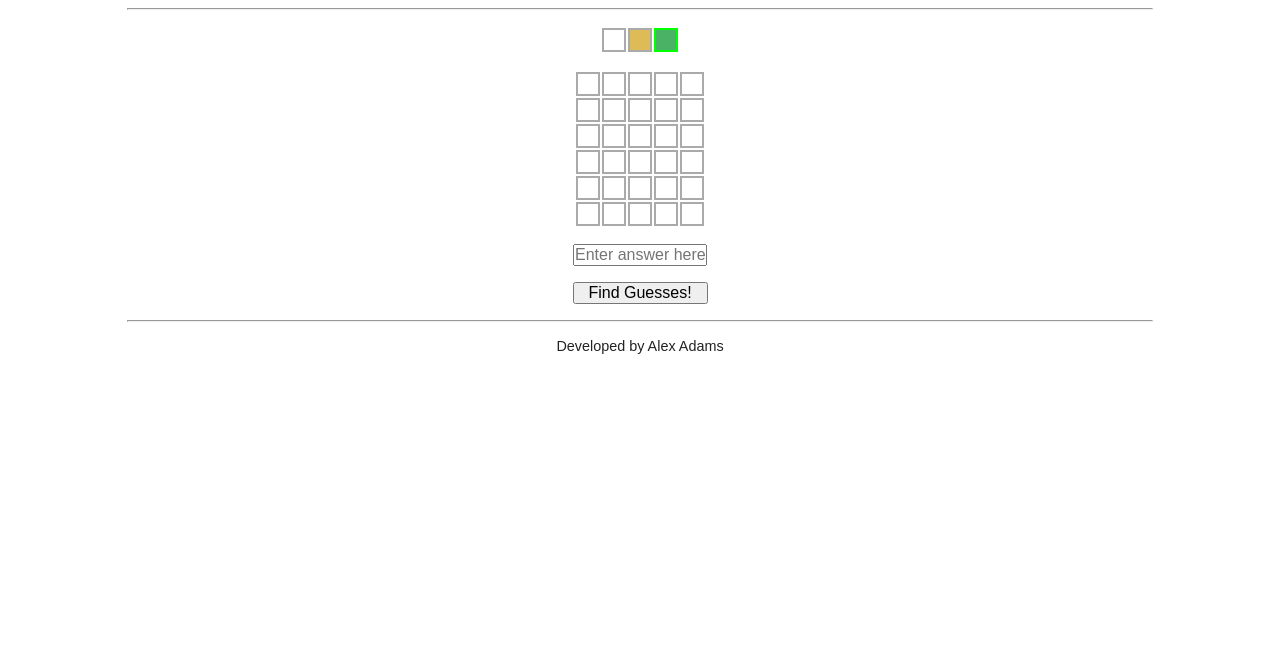
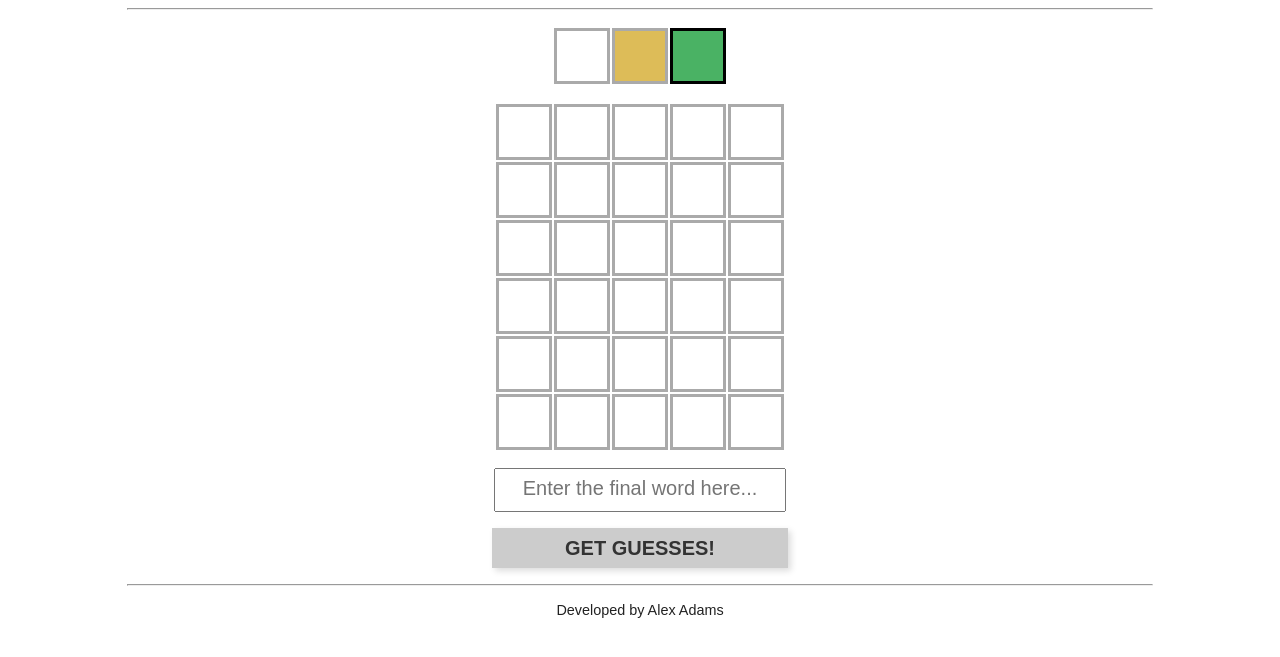
Before and after one commit to HayaiAlex/Wordle-Guesser, a plain HTML site: page index.html in a window 1280 px wide. Shown: the part 51-708 px from the top of the page. Drawn offline with Linux system fonts and the light colour scheme.

Commit message:
Made entry table larger

```diff
--- a/index.html
+++ b/index.html
@@ -67,8 +67,8 @@
     </tr>
   </table>
 
-  <input type="text" id="final_word" name="final word" placeholder="Enter answer here">
-  <button onclick="findGuesses()">Find Guesses!</button>
+  <input type="text" id="final_word" name="final word" placeholder="Enter the final word here...">
+  <button onclick="findGuesses()">GET GUESSES!</button>
 
   <div id="results">
 
--- a/styles.css
+++ b/styles.css
@@ -19,10 +19,10 @@ h1 {
 }
 
 td {
-  border: 2px solid #aaaaaa;
-  border-collapse: collapse;
-  width: 20px;
-  height: 20px;
+  border: 0.2rem solid #aaaaaa;
+  box-sizing: border-box;
+  width: 3.5rem;
+  height: 3.5rem;
 }
 
 #colour_picker_table {
@@ -31,11 +31,11 @@ td {
 }
 
 [data-selected="false"] {
-  border: 2px solid #aaa;
+  border: 0.2rem solid #aaa;
 }
 
 [data-selected="true"] {
-  border: 2px solid #0f0
+  border: 0.2rem solid rgb(0, 0, 0)
 }
 
 #whitebox {
@@ -74,14 +74,32 @@ td {
   margin: auto;
   display: block;
   margin-top: 1rem;
-  width: 130px;
+  width: 18rem;
+  height: 2.5rem;
+}
+
+#final_word::placeholder {
+  text-align: center;
+  font-size: 1.25rem;
 }
 
 button {
   display: block;
   margin: 1rem auto;
-  width: 135px;
+  width: 18.5rem;
+  height: 2.5rem;
+  border: none;
+  font-size: 1.25rem;
+  font-weight: 600;
+  color: #333;
+  background-color: #ccc;
+  box-shadow: 0.2rem 0.2rem 0.4rem #ddd;
 }
+
+button:hover {
+  background-color: #ddd;
+}
+
 
 .guessContainer {
   float:left;
```
